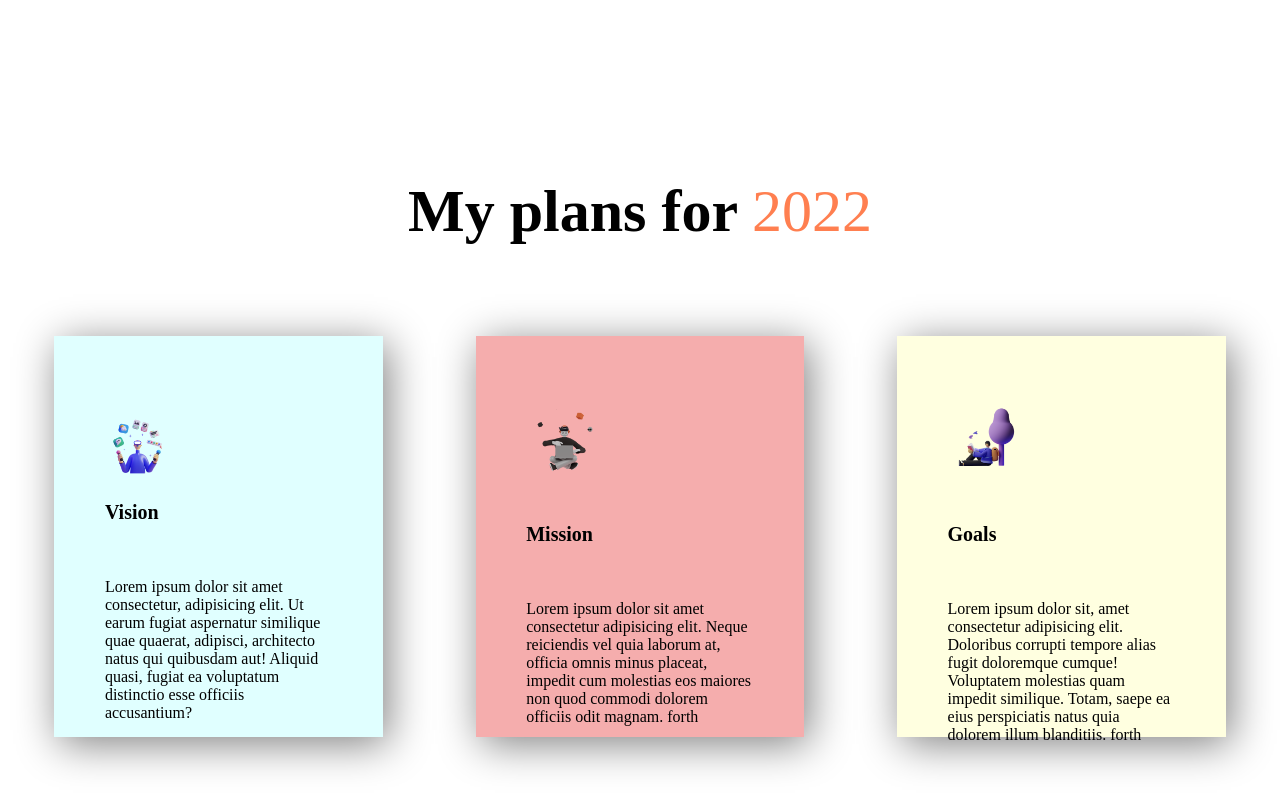
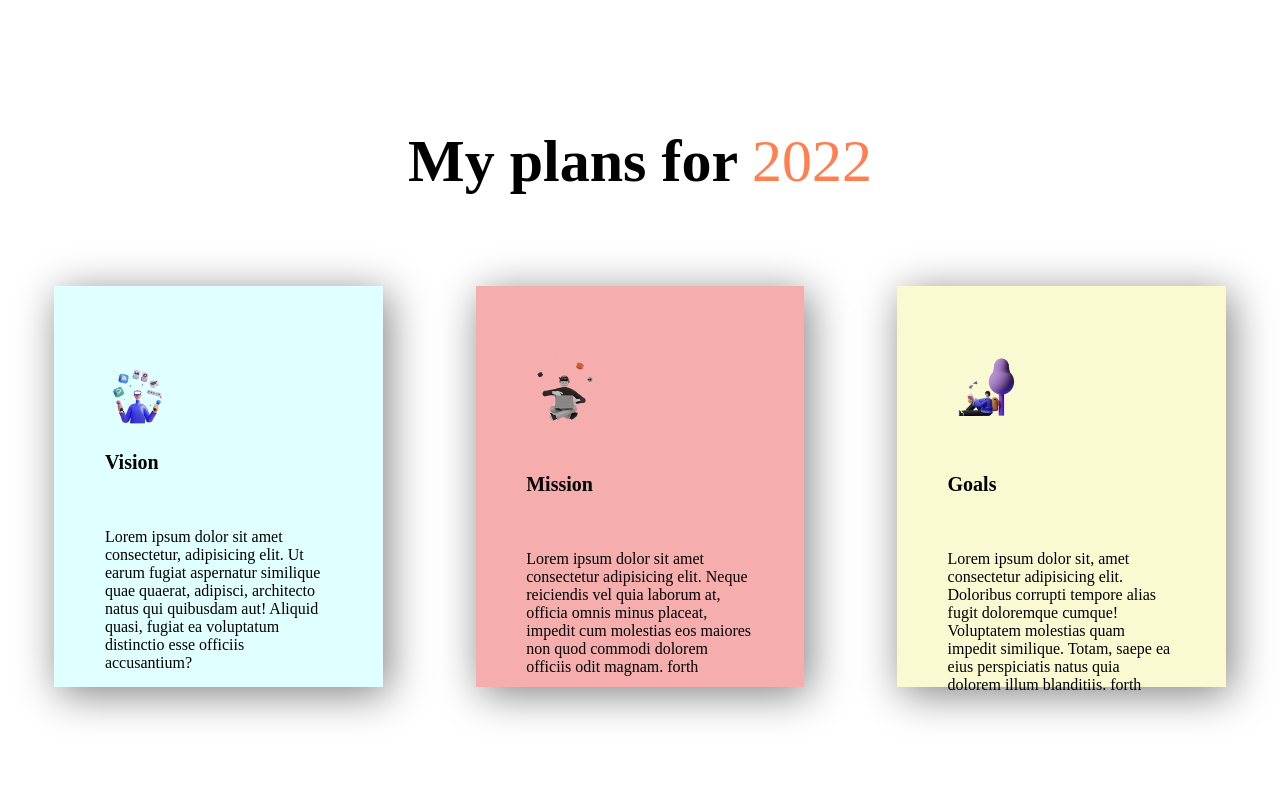
Before and after one commit to lnvictus007/Assignment-1, a plain HTML site: page index.html in a window 1280 px wide. Shown: the part 800-1608 px from the top of the page. Drawn offline with Linux system fonts and the light colour scheme.

Commit message:
5thcommmit

```diff
--- a/index.html
+++ b/index.html
@@ -76,3 +76,6 @@
             </div>
         </div>
     </section>
+
+
+    <section class="third">
--- a/style.css
+++ b/style.css
@@ -56,7 +56,7 @@ h5{
     display: flex;
 }
 .sec{
-    margin-top: 200px;
+    margin-top: 150px;
 }
 .card1{
     text-align: left;
@@ -70,7 +70,7 @@ h5{
 
 .card2{
     text-align: left;
-    background-color: rgba(240, 128, 128, 0.644);
+    background-color:  rgba(240, 128, 128, 0.644);
     border: none;
     width: 18%;
     padding: 4%;
@@ -80,7 +80,7 @@ h5{
 
 .card3{
     text-align: left;
-    background-color: lightyellow;
+    background-color:lightgoldenrodyellow;
     border: none;
     width: 18%;
     padding: 4%;
```
